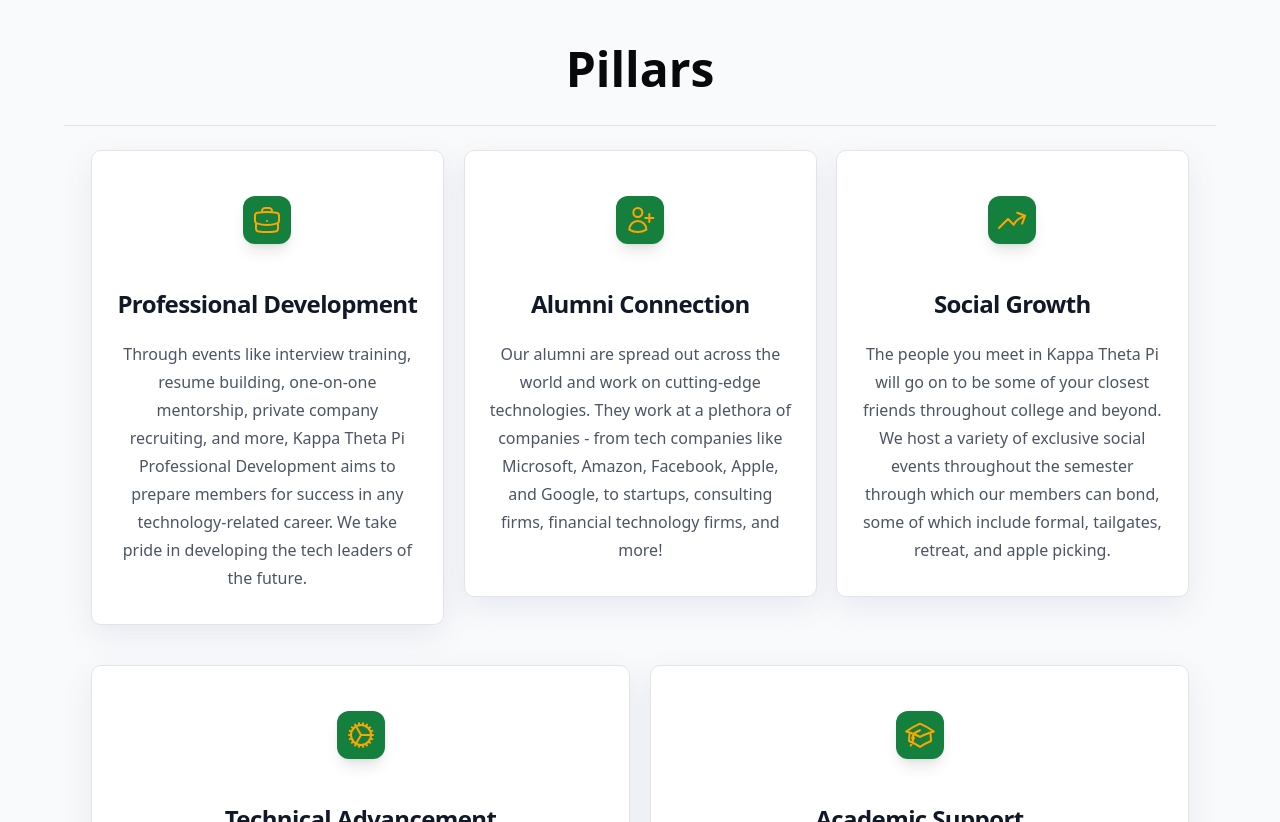
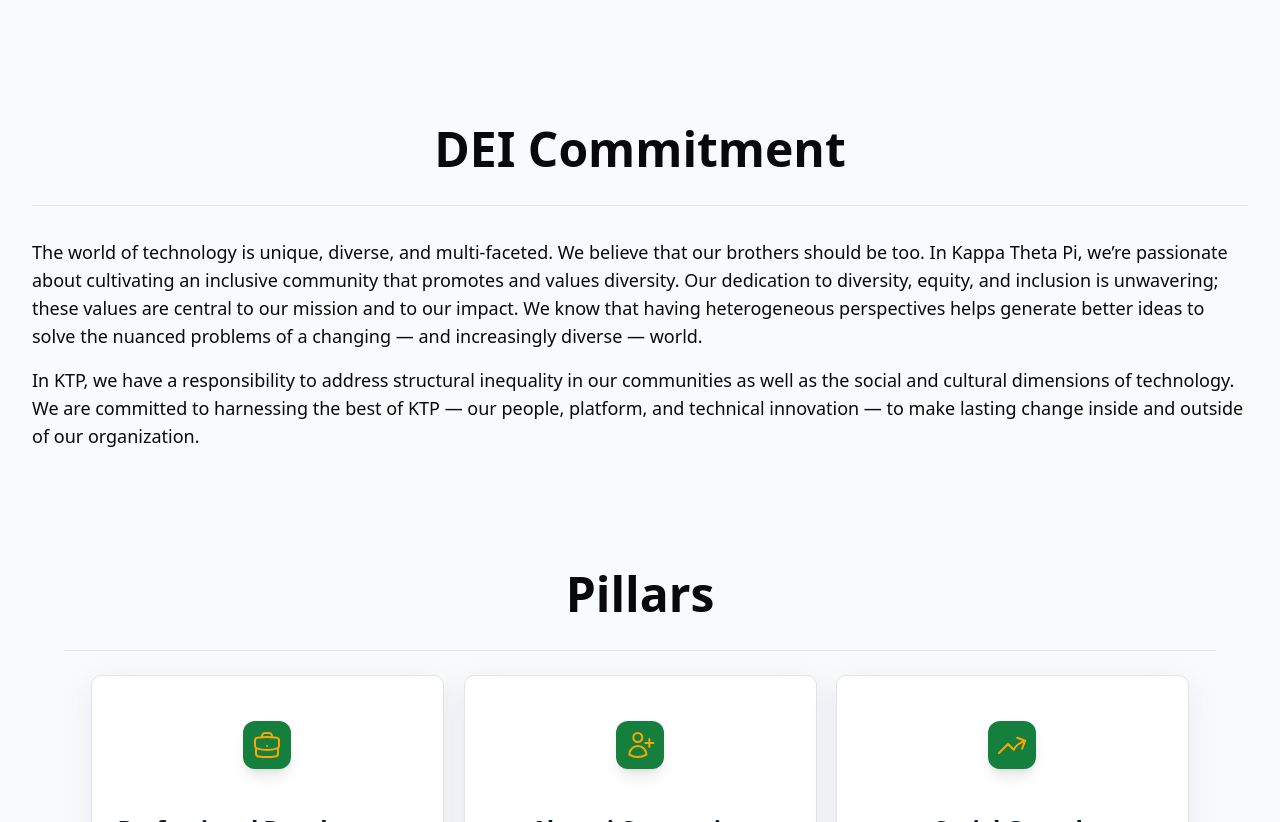
Before and after one commit to jareddj34/ktpmiami, a Next.js app: page /about in a window 1280 px wide. Shown: the part 580-1402 px from the top of the page. Built offline with nearby package versions, Linux system fonts and the light colour scheme.

Commit message:
fixed pictures

```diff
--- a/src/app/about/page.tsx
+++ b/src/app/about/page.tsx
@@ -4,7 +4,7 @@
 export default function About() {
     return (
         <>
-            <div className="row flex flex-col lg:flex-row mt-10">
+            <div className="row flex flex-col lg:flex-row mt-10 mb-40">
                 <div className="space-y-4 col-lg-7 col-md-6">
                     <h1 className="flex justify-left text-5xl mt-4 font-bold">
                         About Us
@@ -35,6 +35,32 @@
                         width={400}
                     />
                 </div>
+            </div>
+
+            <div className="mb-10">
+                <h1 className="text-5xl mt-4 mb-8 font-bold flex justify-center">
+                    DEI Commitment
+                </h1>
+                <hr className="bg-black-500 h-px my-6" />
+                <p className="flex justify-center text-lg mt-8">
+                    The world of technology is unique, diverse, and
+                    multi-faceted. We believe that our brothers should be too.
+                    In Kappa Theta Pi, we’re passionate about cultivating an
+                    inclusive community that promotes and values diversity. Our
+                    dedication to diversity, equity, and inclusion is
+                    unwavering; these values are central to our mission and to
+                    our impact. We know that having heterogeneous perspectives
+                    helps generate better ideas to solve the nuanced problems of
+                    a changing — and increasingly diverse — world.
+                </p>
+                <p className="flex justify-center text-lg mt-4">
+                    In KTP, we have a responsibility to address structural
+                    inequality in our communities as well as the social and
+                    cultural dimensions of technology. We are committed to
+                    harnessing the best of KTP — our people, platform, and
+                    technical innovation — to make lasting change inside and
+                    outside of our organization.
+                </p>
             </div>
 
             <div className="relative bg-gray-50 py-8 sm:py-16">
--- a/src/app/members/page.tsx
+++ b/src/app/members/page.tsx
@@ -63,7 +63,7 @@
                         <div className="aspect-w-1 aspect-h-1 w-full overflow-hidden rounded-lg bg-gray-200 xl:aspect-w-1 xl:aspect-h-1">
                             <Image
                                 alt=""
-                                src="/images/headshots/ZoeyPic.JPG"
+                                src="/images/headshots/ZoeyPic.JPEG"
                                 layout="fill"
                                 objectFit="cover"
                                 className="group-hover:overlay-blue"
--- a/src/app/page.tsx
+++ b/src/app/page.tsx
@@ -34,11 +34,11 @@
                             className="w-full rounded-xl object-cover shadow-lg mt-10"
                         />
                         <Image
-                            src="/images/UMiamiLogo.jpg"
+                            src="/images/VerticalMeetingPic.jpeg"
                             alt=""
-                            height={128}
-                            width={128}
-                            className="w-full rounded-xl object-cover shadow-lg"
+                            height={800}
+                            width={800}
+                            className="w-full rounded-xl shadow-lg"
                         />
                         <Image
                             src="/images/JaredPlayingVR.jpeg"
```
Also changed, not shown: public/images/headshots/ZoeyPic.jpg (added).
